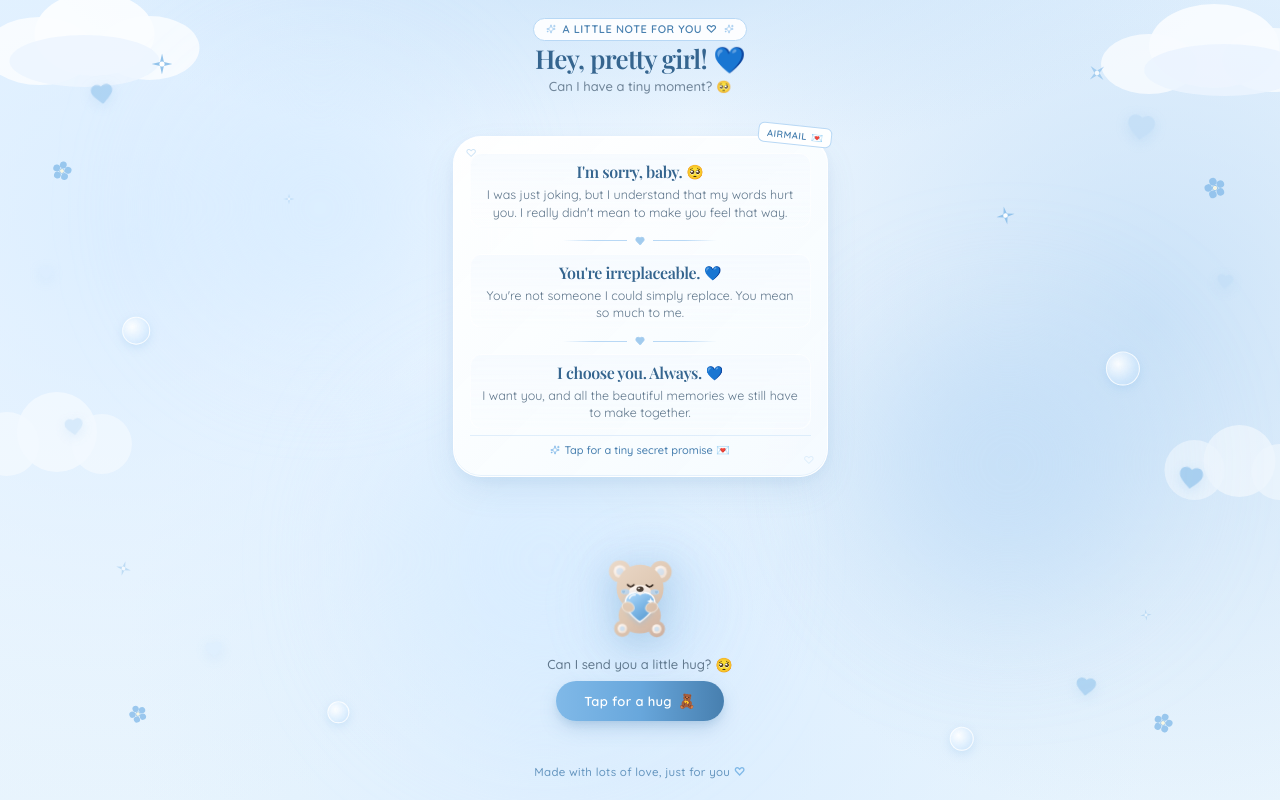
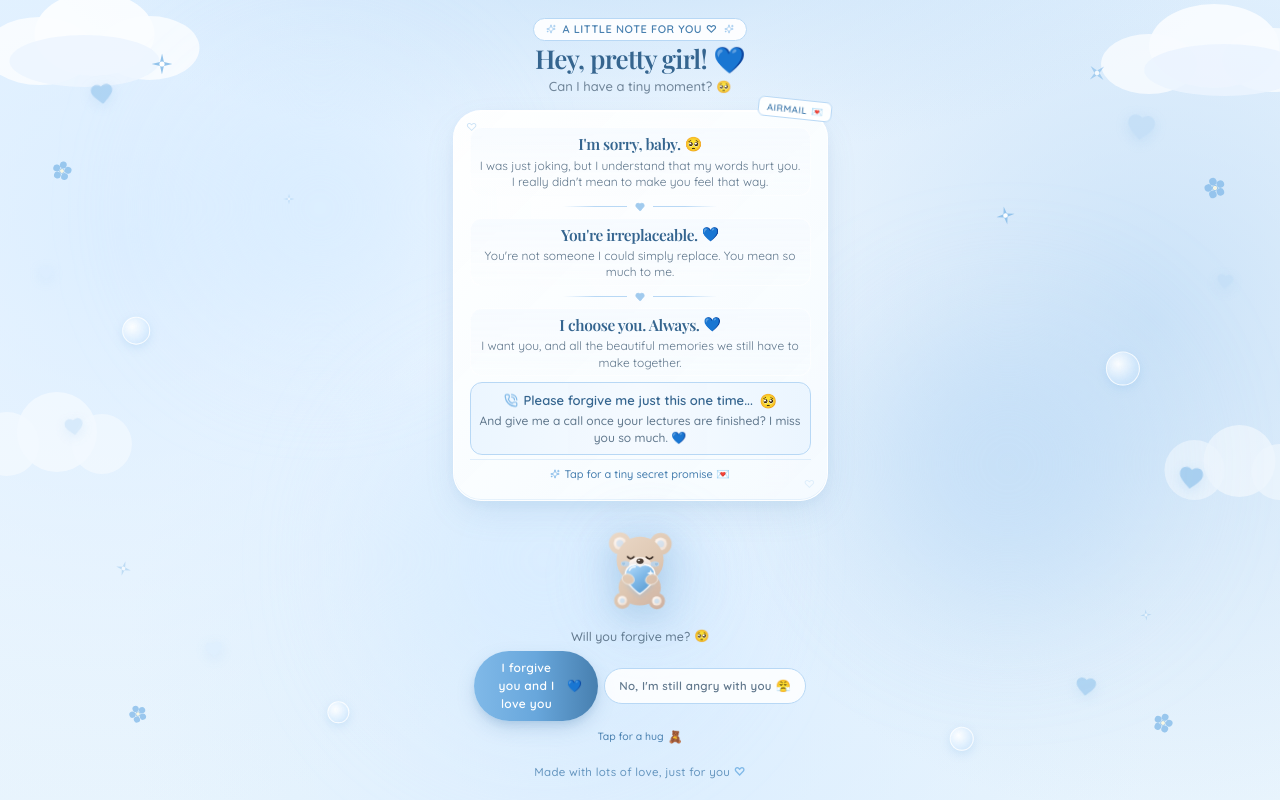
Before and after one commit to Akitha-Chanupama/sorryyy, a React (Vite) app: page / in a window 1280 px wide. Built offline with nearby package versions, Linux system fonts and the light colour scheme; a web font is replaced by a local one.

Commit message:
Add lecture call request, two interactive choice buttons, and email notification integration

```diff
--- a/src/components/ApologyCard.tsx
+++ b/src/components/ApologyCard.tsx
@@ -1,13 +1,13 @@
 import React, { useState } from 'react';
 import { motion, AnimatePresence } from 'framer-motion';
-import { Sparkles, Heart } from 'lucide-react';
+import { Sparkles, Heart, PhoneCall } from 'lucide-react';
 
 export const ApologyCard: React.FC = () => {
   const [showSecretPromise, setShowSecretPromise] = useState(false);
 
   return (
     <motion.div
-      className="relative w-full max-w-[375px] mx-auto luxury-card-sheen rounded-[24px] sm:rounded-[28px] border border-white/95 p-3.5 sm:p-4 my-auto shadow-soft-blue transition-all shrink-0"
+      className="relative w-full max-w-[375px] mx-auto luxury-card-sheen rounded-[24px] sm:rounded-[28px] border border-white/95 p-3 sm:p-4 my-auto shadow-soft-blue transition-all shrink-0"
       initial={{ opacity: 0, y: 16, scale: 0.98 }}
       animate={{ opacity: 1, y: 0, scale: 1 }}
       transition={{ duration: 0.7, delay: 0.1, ease: [0.16, 1, 0.3, 1] }}
@@ -28,14 +28,14 @@ export const ApologyCard: React.FC = () => {
         ♡
       </div>
 
-      <div className="flex flex-col space-y-2 text-center">
+      <div className="flex flex-col space-y-1.5 text-center">
         {/* Section 1 */}
-        <div className="space-y-0.5 rounded-xl p-1.5 bg-gradient-to-b from-[#F5FAFF]/80 to-transparent border border-white/60">
-          <h2 className="text-[14.5px] sm:text-[16px] font-heading font-semibold text-[#35658F] tracking-tight flex items-center justify-center gap-1">
+        <div className="space-y-0.5 rounded-xl p-1 bg-gradient-to-b from-[#F5FAFF]/80 to-transparent border border-white/60">
+          <h2 className="text-[14px] sm:text-[15.5px] font-heading font-semibold text-[#35658F] tracking-tight flex items-center justify-center gap-1">
             <span>I'm sorry, baby.</span>
             <span className="text-sm">🥺</span>
           </h2>
-          <p className="text-[11.5px] sm:text-[12.5px] text-[#60778C] leading-snug font-sans px-1">
+          <p className="text-[11px] sm:text-[12px] text-[#60778C] leading-snug font-sans px-1">
             I was just joking, but I understand that my words hurt you. I really didn't mean to make you feel that way.
           </p>
         </div>
@@ -48,12 +48,12 @@ export const ApologyCard: React.FC = () => {
         </div>
 
         {/* Section 2 */}
-        <div className="space-y-0.5 rounded-xl p-1.5 bg-gradient-to-b from-[#F5FAFF]/80 to-transparent border border-white/60">
-          <h2 className="text-[14.5px] sm:text-[16px] font-heading font-semibold text-[#35658F] tracking-tight flex items-center justify-center gap-1">
+        <div className="space-y-0.5 rounded-xl p-1 bg-gradient-to-b from-[#F5FAFF]/80 to-transparent border border-white/60">
+          <h2 className="text-[14px] sm:text-[15.5px] font-heading font-semibold text-[#35658F] tracking-tight flex items-center justify-center gap-1">
             <span>You're irreplaceable.</span>
             <span className="text-sm">💙</span>
           </h2>
-          <p className="text-[11.5px] sm:text-[12.5px] text-[#60778C] leading-snug font-sans px-1">
+          <p className="text-[11px] sm:text-[12px] text-[#60778C] leading-snug font-sans px-1">
             You're not someone I could simply replace. You mean so much to me.
           </p>
         </div>
@@ -66,23 +66,38 @@ export const ApologyCard: React.FC = () => {
         </div>
 
         {/* Section 3 */}
-        <div className="space-y-0.5 rounded-xl p-1.5 bg-gradient-to-b from-[#F5FAFF]/80 to-transparent border border-white/60">
-          <h2 className="text-[14.5px] sm:text-[16px] font-heading font-semibold text-[#35658F] tracking-tight flex items-center justify-center gap-1">
+        <div className="space-y-0.5 rounded-xl p-1 bg-gradient-to-b from-[#F5FAFF]/80 to-transparent border border-white/60">
+          <h2 className="text-[14px] sm:text-[15.5px] font-heading font-semibold text-[#35658F] tracking-tight flex items-center justify-center gap-1">
             <span>I choose you. Always.</span>
             <span className="text-sm">💙</span>
           </h2>
-          <p className="text-[11.5px] sm:text-[12.5px] text-[#60778C] leading-snug font-sans px-1">
+          <p className="text-[11px] sm:text-[12px] text-[#60778C] leading-snug font-sans px-1">
             I want you, and all the beautiful memories we still have to make together.
           </p>
         </div>
+
+        {/* Special Lecture Call Request Box */}
+        <motion.div
+          className="mt-1 p-2 rounded-xl bg-gradient-to-r from-[#EAF5FF]/90 via-[#F5FAFF] to-[#EAF5FF]/90 border border-[#B8D8F5] shadow-xs text-center"
+          whileHover={{ scale: 1.01 }}
+        >
+          <div className="flex items-center justify-center gap-1.5 text-[#35658F] font-semibold text-[12px] sm:text-[13px]">
+            <PhoneCall className="w-3.5 h-3.5 text-[#80B9E8] animate-bounce" />
+            <span>Please forgive me just this one time...</span>
+            <span className="text-sm">🥺</span>
+          </div>
+          <p className="text-[11px] sm:text-[12px] text-[#60778C] font-medium mt-0.5 leading-snug">
+            And give me a call once your lectures are finished? I miss you so much. 💙
+          </p>
+        </motion.div>
       </div>
 
       {/* Sweet Interactive "Tap to reveal a secret promise" feature */}
-      <div className="mt-1.5 pt-1 border-t border-[#B8D8F5]/40 flex flex-col items-center">
+      <div className="mt-1 pt-1 border-t border-[#B8D8F5]/40 flex flex-col items-center">
         <button
           type="button"
           onClick={() => setShowSecretPromise(!showSecretPromise)}
-          className="inline-flex items-center gap-1 text-[10.5px] sm:text-[11px] font-medium text-[#477FAF] hover:text-[#35658F] transition-colors cursor-pointer py-0.5 px-2.5 rounded-full hover:bg-[#EAF5FF]/80 touch-manipulation active:scale-95"
+          className="inline-flex items-center gap-1 text-[10px] sm:text-[11px] font-medium text-[#477FAF] hover:text-[#35658F] transition-colors cursor-pointer py-0.5 px-2 rounded-full hover:bg-[#EAF5FF]/80 touch-manipulation active:scale-95"
         >
           <Sparkles className="w-2.5 h-2.5 text-[#80B9E8]" />
           <span>{showSecretPromise ? "Hide promise ♡" : "Tap for a tiny secret promise 💌"}</span>
@@ -97,7 +112,7 @@ export const ApologyCard: React.FC = () => {
               transition={{ duration: 0.3, ease: "easeOut" }}
               className="overflow-hidden mt-1 text-center"
             >
-              <div className="p-2 rounded-xl bg-gradient-to-r from-[#EAF5FF] via-white to-[#EAF5FF] border border-[#B8D8F5] text-[11px] sm:text-[12px] text-[#35658F] font-medium shadow-xs leading-snug">
+              <div className="p-1.5 rounded-xl bg-gradient-to-r from-[#EAF5FF] via-white to-[#EAF5FF] border border-[#B8D8F5] text-[10.5px] sm:text-[11.5px] text-[#35658F] font-medium shadow-xs leading-snug">
                 "I promise to always protect your heart and never make you feel anything less than adored. You are my favorite person in the whole universe." 💙
               </div>
             </motion.div>
--- a/src/components/HugInteraction.tsx
+++ b/src/components/HugInteraction.tsx
@@ -1,7 +1,9 @@
 import React, { useState, useCallback } from 'react';
 import { motion, AnimatePresence, useReducedMotion } from 'framer-motion';
 import { TeddyBear } from './TeddyBear';
-import { Heart, Sparkles } from 'lucide-react';
+import { Heart, Sparkles, Check, Phone } from 'lucide-react';
+import { sendResponseNotification } from '../services/notificationService';
+import { CONFIG } from '../config';
 
 interface BurstHeart {
   id: number;
@@ -20,15 +22,21 @@ export const HugInteraction: React.FC = () => {
   const [burstHearts, setBurstHearts] = useState<BurstHeart[]>([]);
   const shouldReduceMotion = useReducedMotion();
 
-  const handleHugClick = useCallback(() => {
+  // Decision State
+  const [userChoice, setUserChoice] = useState<'forgive' | 'angry' | null>(null);
+  const [angryTapCount, setAngryTapCount] = useState(0);
+  const [isSending, setIsSending] = useState(false);
+  const [emailStatusMessage, setEmailStatusMessage] = useState<string | null>(null);
+
+  // Trigger heart burst particles
+  const triggerBurst = useCallback(() => {
     setIsHugging(true);
     setHugCount((prev) => prev + 1);
 
-    // 24 Heart Burst Particles in a 360 degree explosion
     const newHearts: BurstHeart[] = Array.from({ length: 24 }).map((_, i) => {
       const angle = (i / 24) * 360 + (Math.random() * 20 - 10);
       const rad = (angle * Math.PI) / 180;
-      const distance = 45 + Math.random() * 75;
+      const distance = 40 + Math.random() * 70;
       return {
         id: Date.now() + i,
         x: Math.cos(rad) * distance,
@@ -41,16 +49,52 @@ export const HugInteraction: React.FC = () => {
 
     setBurstHearts(newHearts);
 
-    const timer = setTimeout(() => {
+    setTimeout(() => {
       setIsHugging(false);
     }, 1200);
+  }, []);
 
-    return () => clearTimeout(timer);
-  }, []);
+  // Choice 1: "I forgive you and I love you 💙"
+  const handleForgive = async () => {
+    setUserChoice('forgive');
+    triggerBurst();
+    setIsSending(true);
+
+    const res = await sendResponseNotification({
+      choice: 'forgive',
+      choiceText: 'I forgive you and I love you 💙',
+      timestamp: new Date().toLocaleTimeString([], { hour: '2-digit', minute: '2-digit' }),
+    });
+
+    setIsSending(false);
+    setEmailStatusMessage(res.message);
+  };
+
+  // Choice 2: "No, I'm still angry with you 😤"
+  const handleAngry = async () => {
+    // Playful gentle hesitation: if she taps once, prompt cute confirmation
+    if (angryTapCount === 0) {
+      setAngryTapCount(1);
+      return;
+    }
+
+    // On second tap, confirm and send
+    setUserChoice('angry');
+    setIsSending(true);
+
+    const res = await sendResponseNotification({
+      choice: 'angry',
+      choiceText: "No, I'm still angry with you 😤",
+      timestamp: new Date().toLocaleTimeString([], { hour: '2-digit', minute: '2-digit' }),
+    });
+
+    setIsSending(false);
+    setEmailStatusMessage(res.message);
+  };
 
   return (
     <div className="relative flex flex-col items-center justify-center my-auto w-full select-none shrink-0">
-      {/* 1. Center Stage: Teddy Bear with Animated Hearts & Tap Reaction */}
+      {/* Center Stage: Teddy Bear with Animated Hearts */}
       <div className="relative flex items-center justify-center mb-0.5">
         {/* Heart Burst Particles */}
         <AnimatePresence>
@@ -74,8 +118,8 @@ export const HugInteraction: React.FC = () => {
                   fill: h.color,
                   stroke: '#FFFFFF',
                   strokeWidth: 1.2,
-                  width: `${h.scale * 22}px`,
-                  height: `${h.scale * 22}px`,
+                  width: `${h.scale * 20}px`,
+                  height: `${h.scale * 20}px`,
                   filter: 'drop-shadow(0 2px 5px rgba(86,145,190,0.35))',
                 }}
               />
@@ -83,7 +127,7 @@ export const HugInteraction: React.FC = () => {
           ))}
         </AnimatePresence>
 
-        {/* Floating blue hearts around the teddy bear when hug delivered */}
+        {/* Floating blue hearts around teddy bear when hugged */}
         {hugCount > 0 && !shouldReduceMotion && (
           <>
             <motion.div
@@ -110,83 +154,148 @@ export const HugInteraction: React.FC = () => {
             >
               ♡
             </motion.div>
-            <motion.div
-              className="absolute pointer-events-none text-[#80B9E8] text-xs z-10"
-              style={{ bottom: '20%', right: '6%' }}
-              animate={{ y: [0, -8, 0], opacity: [0.6, 1, 0.6] }}
-              transition={{ duration: 2.1, repeat: Infinity, ease: 'easeInOut', delay: 0.2 }}
-            >
-              ♡
-            </motion.div>
           </>
         )}
 
-        {/* Teddy Bear Component (Tappable!) */}
-        <TeddyBear isHugging={isHugging} onBearTap={handleHugClick} />
+        {/* Teddy Bear Component (Tappable for hugs!) */}
+        <TeddyBear isHugging={isHugging} onBearTap={triggerBurst} />
       </div>
 
-      {/* 2. Text message: Prompt or Hug Delivered confirmation */}
-      <div className="h-6 sm:h-7 flex items-center justify-center my-0.5">
+      {/* Dynamic Feedback Message depending on her choice */}
+      <div className="min-h-[26px] flex items-center justify-center my-0.5 text-center px-2">
         <AnimatePresence mode="wait">
-          {hugCount > 0 ? (
+          {userChoice === 'forgive' ? (
             <motion.div
-              key="hug-delivered-msg"
+              key="forgive-response"
               initial={{ opacity: 0, y: 4, scale: 0.92 }}
               animate={{ opacity: 1, y: 0, scale: 1 }}
               exit={{ opacity: 0, y: -4, scale: 0.92 }}
-              transition={{ duration: 0.3, ease: 'easeOut' }}
-              className="px-3.5 py-0.5 rounded-full bg-white/95 border border-[#B8D8F5] shadow-xs text-[#35658F] text-[12px] sm:text-[13px] font-semibold flex items-center gap-1.5 backdrop-blur-xs"
+              className="px-3 py-0.5 rounded-full bg-white/95 border border-[#B8D8F5] shadow-xs text-[#35658F] text-[11.5px] sm:text-[12.5px] font-semibold flex items-center gap-1.5 backdrop-blur-xs"
             >
               <Sparkles className="w-3 h-3 text-[#80B9E8] animate-spin" style={{ animationDuration: '6s' }} />
-              <span>One big warm hug, just for you!</span>
-              <span className="text-sm">💙</span>
+              <span>You made my day! Call me after lectures! 💙</span>
+            </motion.div>
+          ) : userChoice === 'angry' ? (
+            <motion.div
+              key="angry-response"
+              initial={{ opacity: 0, y: 4, scale: 0.92 }}
+              animate={{ opacity: 1, y: 0, scale: 1 }}
+              exit={{ opacity: 0, y: -4, scale: 0.92 }}
+              className="px-3 py-0.5 rounded-full bg-white/95 border border-[#B8D8F5] shadow-xs text-[#35658F] text-[11px] sm:text-[12px] font-semibold flex items-center gap-1 backdrop-blur-xs"
+            >
+              <span>I understand baby 🥺 Please call me when lectures end! 💙</span>
+            </motion.div>
+          ) : angryTapCount === 1 ? (
+            <motion.div
+              key="angry-confirm"
+              initial={{ opacity: 0, scale: 0.9 }}
+              animate={{ opacity: 1, scale: 1 }}
+              className="text-[11px] text-[#477FAF] font-semibold flex items-center gap-1"
+            >
+              <span>Are you really sure? 🥺 Teddy is so sad! Tap again if you are...</span>
+            </motion.div>
+          ) : hugCount > 0 ? (
+            <motion.div
+              key="hug-delivered"
+              initial={{ opacity: 0, y: 4 }}
+              animate={{ opacity: 1, y: 0 }}
+              className="px-3 py-0.5 rounded-full bg-white/95 border border-[#B8D8F5] shadow-xs text-[#35658F] text-[11.5px] font-semibold flex items-center gap-1"
+            >
+              <span>One big warm hug, just for you! 💙</span>
             </motion.div>
           ) : (
             <motion.p
-              key="hug-prompt-msg"
+              key="prompt-message"
               initial={{ opacity: 0 }}
               animate={{ opacity: 1 }}
-              exit={{ opacity: 0 }}
-              className="text-[12px] sm:text-[13px] text-[#60778C] font-medium font-sans flex items-center gap-1"
+              className="text-[11.5px] sm:text-[12.5px] text-[#60778C] font-medium font-sans flex items-center gap-1"
             >
-              <span>Can I send you a little hug?</span>
-              <span className="text-sm">🥺</span>
+              <span>Will you forgive me?</span>
+              <span className="text-xs">🥺</span>
             </motion.p>
           )}
         </AnimatePresence>
       </div>
 
-      {/* 3. Tap for a hug Button with luxurious pillowy glow & light ray */}
-      <motion.button
-        type="button"
-        onClick={handleHugClick}
-        whileHover={shouldReduceMotion ? {} : { scale: 1.05 }}
-        whileTap={shouldReduceMotion ? {} : { scale: 0.94 }}
-        className="relative group overflow-hidden px-6 sm:px-7 py-2 sm:py-2.5 rounded-full bg-gradient-to-r from-[#80B9E8] via-[#68A7DC] to-[#477FAF] text-white font-semibold text-xs sm:text-[13px] tracking-wide shadow-btn-shadow transition-all duration-300 focus:outline-hidden focus:ring-2 focus:ring-[#80B9E8] focus:ring-offset-2 flex items-center justify-center gap-1.5 cursor-pointer"
-        aria-label="Send a hug"
-      >
-        {/* Animated Light Ray reflection sweeping across */}
-        <span className="absolute -inset-full w-[250%] h-[250%] bg-gradient-to-r from-transparent via-white/25 to-transparent pointer-events-none animate-light-ray" />
+      {/* The Two Choice Buttons (Mobile Friendly Stack / Grid) */}
+      <div className="flex flex-col sm:flex-row items-center justify-center gap-1.5 w-full max-w-[340px] px-1">
+        {/* Button 1: "I forgive you and I love you 💙" */}
+        <motion.button
+          type="button"
+          onClick={handleForgive}
+          whileHover={shouldReduceMotion ? {} : { scale: 1.03 }}
+          whileTap={shouldReduceMotion ? {} : { scale: 0.95 }}
+          className={`relative overflow-hidden w-full sm:w-auto flex-1 px-4 py-2 rounded-full font-semibold text-[11.5px] sm:text-[12px] tracking-wide shadow-btn-shadow transition-all duration-300 flex items-center justify-center gap-1.5 touch-manipulation cursor-pointer ${
+            userChoice === 'forgive'
+              ? 'bg-[#477FAF] text-white ring-2 ring-white'
+              : 'bg-gradient-to-r from-[#80B9E8] via-[#68A7DC] to-[#477FAF] text-white'
+          }`}
+          aria-label="I forgive you and I love you"
+        >
+          <span className="absolute -inset-full w-[250%] h-[250%] bg-gradient-to-r from-transparent via-white/25 to-transparent pointer-events-none animate-light-ray" />
+          <span className="relative z-10 flex items-center justify-center gap-1">
+            {userChoice === 'forgive' && <Check className="w-3.5 h-3.5" />}
+            <span>I forgive you and I love you</span>
+            <span className="text-xs">💙</span>
+          </span>
+        </motion.button>
 
-        <span className="relative z-10 flex items-center gap-1.5 drop-shadow-xs">
-          {hugCount > 0 ? (
-            <>
-              <span>Hug delivered!</span>
-              <span className="text-sm">🫂</span>
-              {hugCount > 1 && (
-                <span className="ml-1 px-1.5 py-0.2 bg-white/25 rounded-full text-[10px] font-bold">
-                  {hugCount}x
-                </span>
-              )}
-            </>
-          ) : (
-            <>
-              <span>Tap for a hug</span>
-              <span className="text-sm">🧸</span>
-            </>
-          )}
-        </span>
-      </motion.button>
+        {/* Button 2: "No, I'm still angry with you 😤" */}
+        <motion.button
+          type="button"
+          onClick={handleAngry}
+          whileHover={shouldReduceMotion ? {} : { scale: 1.02 }}
+          whileTap={shouldReduceMotion ? {} : { scale: 0.95 }}
+          animate={angryTapCount === 1 ? { x: [-3, 3, -3, 3, 0] } : {}}
+          className={`relative w-full sm:w-auto px-3.5 py-2 rounded-full font-semibold text-[11px] sm:text-[11.5px] tracking-wide transition-all duration-300 flex items-center justify-center gap-1 touch-manipulation cursor-pointer border ${
+            userChoice === 'angry'
+              ? 'bg-[#D6EBFF] text-[#35658F] border-[#80B9E8]'
+              : angryTapCount === 1
+              ? 'bg-[#FFF0F0] text-[#D05050] border-[#FFB8B8]'
+              : 'bg-white/85 text-[#60778C] border-[#B8D8F5] hover:bg-white'
+          }`}
+          aria-label="No, I'm still angry with you"
+        >
+          <span>{angryTapCount === 1 && userChoice !== 'angry' ? "Really still angry? 🥺" : "No, I'm still angry with you"}</span>
+          <span className="text-xs">{angryTapCount === 1 ? "🥺" : "😤"}</span>
+        </motion.button>
+      </div>
+
+      {/* Hug / Call Action Row beneath response */}
+      <div className="flex items-center justify-center gap-3 mt-1.5 text-[10.5px]">
+        {/* Tap for a hug option */}
+        <button
+          type="button"
+          onClick={triggerBurst}
+          className="text-[#477FAF] hover:text-[#35658F] font-medium flex items-center gap-1 py-0.5 px-2 rounded-full hover:bg-white/60 transition-colors cursor-pointer touch-manipulation"
+        >
+          <span>Tap for a hug</span>
+          <span className="text-xs">🧸</span>
+          {hugCount > 0 && <span className="font-bold text-[#80B9E8]">({hugCount})</span>}
+        </button>
+
+        {/* Optional Direct Call Shortcut if phone number configured */}
+        {CONFIG.phoneNumber && (
+          <a
+            href={`tel:${CONFIG.phoneNumber}`}
+            className="text-[#477FAF] hover:text-[#35658F] font-medium flex items-center gap-1 py-0.5 px-2 rounded-full hover:bg-white/60 transition-colors cursor-pointer"
+          >
+            <Phone className="w-2.5 h-2.5 text-[#80B9E8]" />
+            <span>Call him 📞</span>
+          </a>
+        )}
+      </div>
+
+      {/* Discreet email delivery status indicator */}
+      {isSending ? (
+        <p className="text-[9.5px] text-[#477FAF] mt-0.5 animate-pulse">
+          Sending response... ✉️
+        </p>
+      ) : emailStatusMessage ? (
+        <p className="text-[9.5px] text-[#477FAF]/80 mt-0.5">
+          {emailStatusMessage}
+        </p>
+      ) : null}
     </div>
   );
 };
--- /dev/null
+++ b/src/config.ts
@@ -0,0 +1,10 @@
+// Configuration for notifications
+export const CONFIG = {
+  // Put your email address here to receive her response directly in your inbox!
+  // Uses FormSubmit.co (100% free, no registration required, instant delivery)
+  recipientEmail: "your-email@example.com",
+
+  // Optional: Your phone number (with country code, e.g. "94771234567" or "1234567890")
+  // If provided, she can also tap to call or WhatsApp you directly with one touch!
+  phoneNumber: "",
+};
--- /dev/null
+++ b/src/services/notificationService.ts
@@ -0,0 +1,46 @@
+import { CONFIG } from '../config';
+
+export interface ResponsePayload {
+  choice: 'forgive' | 'angry';
+  choiceText: string;
+  timestamp: string;
+}
+
+export const sendResponseNotification = async (payload: ResponsePayload): Promise<{ success: boolean; message: string }> => {
+  // If user hasn't replaced the placeholder email yet, gracefully log and succeed
+  if (!CONFIG.recipientEmail || CONFIG.recipientEmail === 'your-email@example.com') {
+    console.log('[Notification Preview] Her response:', payload);
+    return {
+      success: true,
+      message: 'Preview mode (set your real email in src/config.ts to receive in inbox)',
+    };
+  }
+
+  try {
+    const res = await fetch(`https://formsubmit.co/ajax/${encodeURIComponent(CONFIG.recipientEmail.trim())}`, {
+      method: 'POST',
+      headers: {
+        'Content-Type': 'application/json',
+        'Accept': 'application/json',
+      },
+      body: JSON.stringify({
+        _subject: payload.choice === 'forgive'
+          ? '💙 Good news! She said: I forgive you and I love you!'
+          : '🥺 Update: She said she is still a little angry with you',
+        Response: payload.choiceText,
+        Status: payload.choice === 'forgive' ? 'FORGIVEN 💙' : 'STILL ANGRY 🥺',
+        Time: payload.timestamp,
+        Reminder: 'Remember to call her once her lectures are finished!',
+      }),
+    });
+
+    if (res.ok) {
+      return { success: true, message: 'Response sent to email!' };
+    } else {
+      return { success: false, message: 'Could not send email' };
+    }
+  } catch (error) {
+    console.error('Failed to send notification email:', error);
+    return { success: false, message: 'Network error sending response' };
+  }
+};
```
Also changed, not shown: 1 other file (tests, documents, lock files or other folders).
